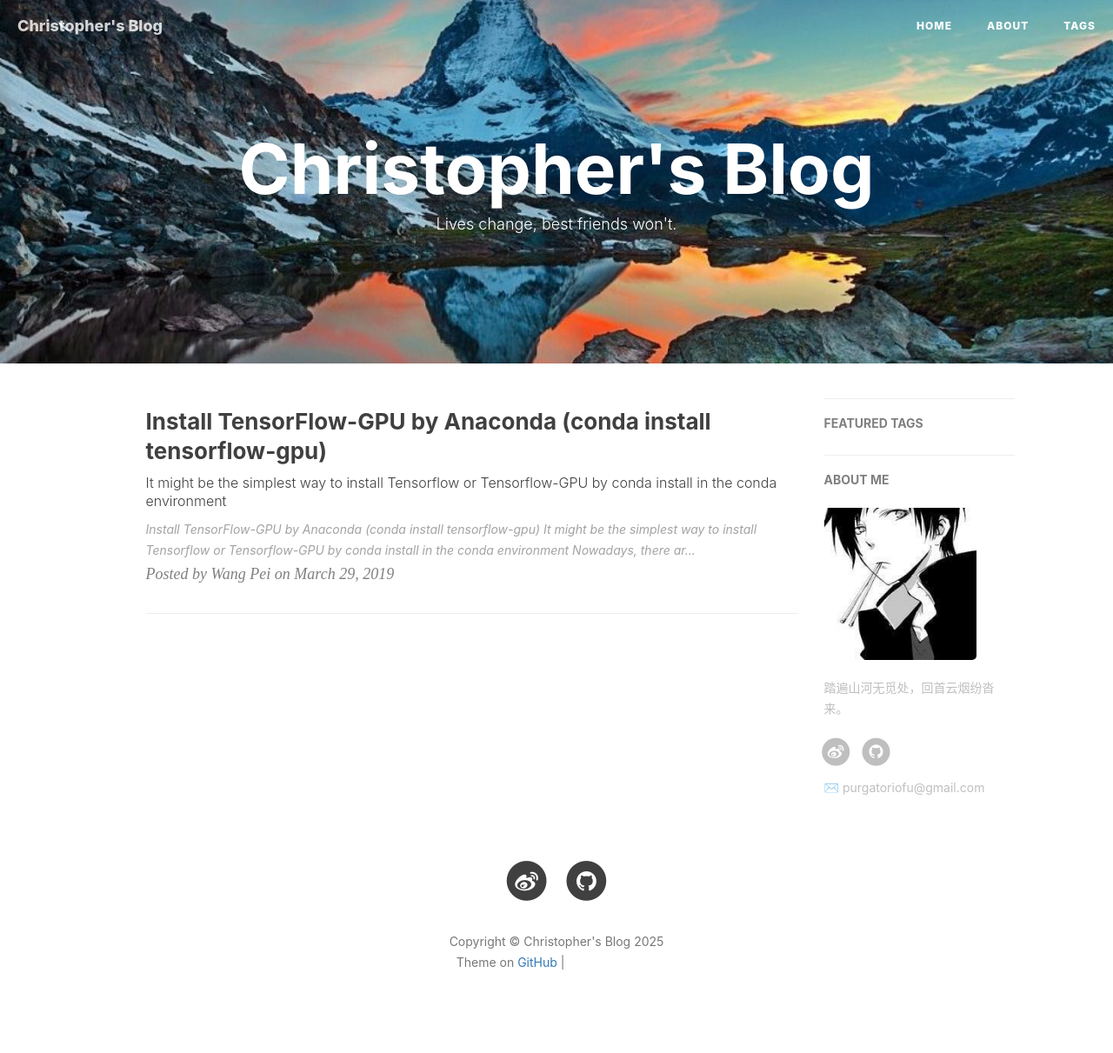
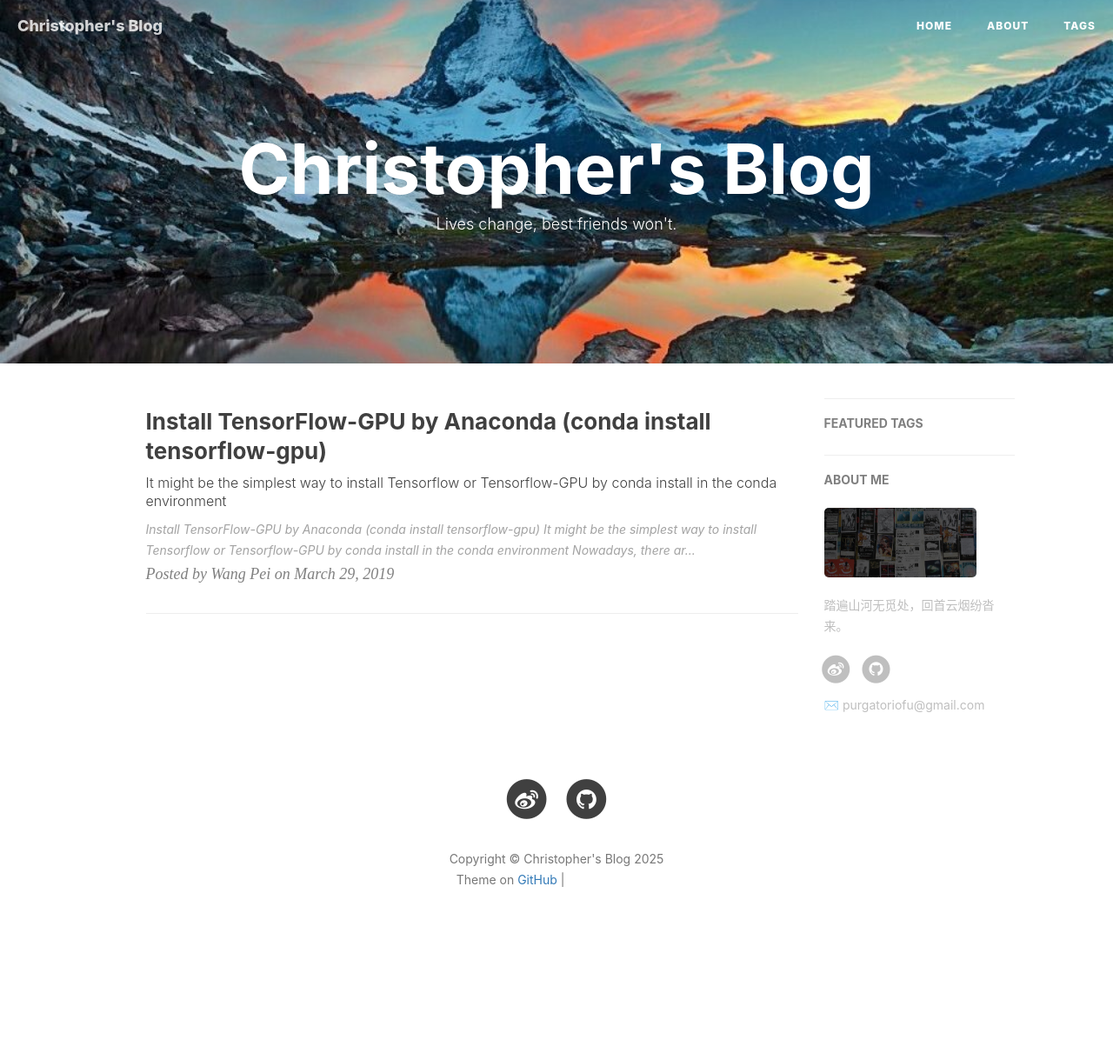
Before and after one commit to Manjusaka666/manjusaka666.github.io, a Jekyll site: the page built from index.html, in a window 1280 px wide. Shown: the whole page at 87% size. Built offline with Jekyll 4.4.1, drawn with Linux system fonts in a browser that asks for light colours; nearby versions of some CDN libraries; the list of posts is cut into pages by our own code; comment, search, counter and statistics services are not loaded; after the commit the page ends 1116 px from its top, so only the background shows below that; grey boxes are pictures that could not be loaded.

Commit message:
Update _config.yml

```diff
--- a/_config.yml
+++ b/_config.yml
@@ -12,7 +12,7 @@
 # Sidebar settings
 sidebar: true                           # whether or not using Sidebar.
 sidebar-about-description: "踏遍山河无觅处，回首云烟纷沓来。"
-sidebar-avatar: /img/avatar_m.jpg      # use absolute URL, seeing it's used in both `/` and `/about/`
+sidebar-avatar: /img/home-bg.jpg      # use absolute URL, seeing it's used in both `/` and `/about/`
 
 
 
```
